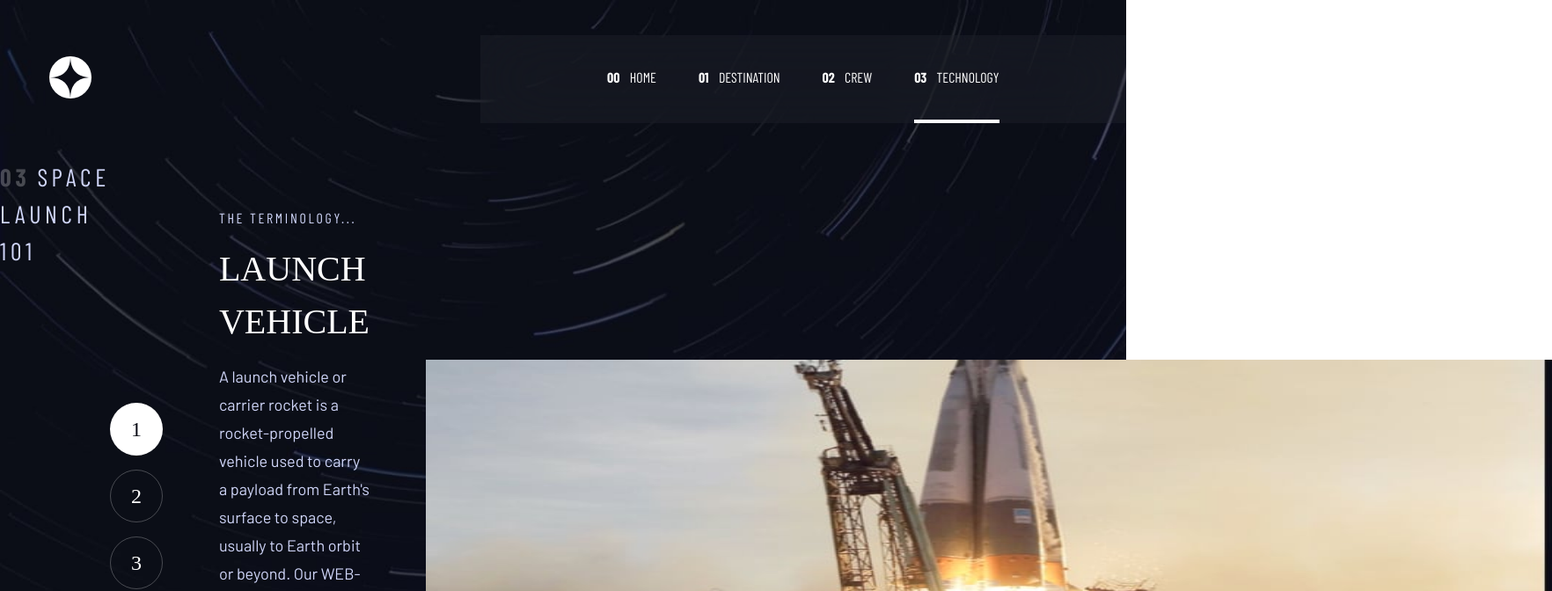
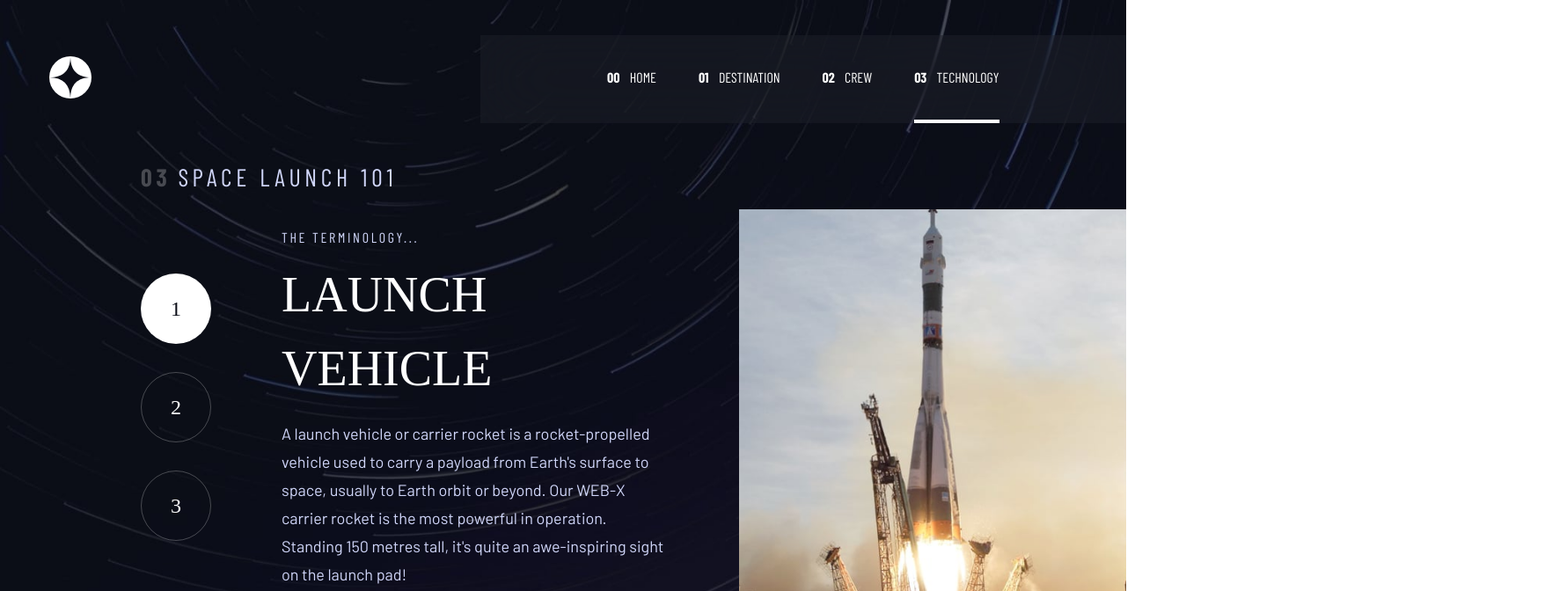
Before and after one commit to guilhermemotta/space-tourism-fm-challenge, a React (Vite) app: page /technology in a window 1280 px wide. Shown: the top 672 px of the page at 88% size, 1764 px wide, since content can reach past the window. Built offline with nearby package versions, Linux system fonts and the light colour scheme; a web font is replaced by a local one.

Commit message:
feature: implementação desktop da página Technology

```diff
--- a/src/components/layout.tsx
+++ b/src/components/layout.tsx
@@ -24,14 +24,12 @@ function Layout(props: LayoutProps) {
 
   return (
     <div
-      className={`min-h-screen bg-cover text-center md:text-start lg:h-full ${bgVariants[bgToRender]} lg:pb-4`}
+      className={`min-h-screen bg-cover text-center md:text-start lg:h-full ${bgVariants[bgToRender]} lg:pb-4 xl:pb-0`}
     >
       <Navbar />
 
       {/* <main className="md:mx-[38px] xl:mx-[165px]">{props.children}</main> */}
-      <main className="flex justify-around md:mx-[38px] xl:mx-0">
-        {props.children}
-      </main>
+      <main className="md:mx-[38px] xl:mx-0 xl:ms-40">{props.children}</main>
     </div>
   );
 }
--- a/src/index.css
+++ b/src/index.css
@@ -26,6 +26,7 @@ picture {
 }
 
 .grid-container--technology {
+  padding-inline: 0;
   grid-template-areas:
     "title"
     "image"
@@ -37,17 +38,25 @@ picture {
   grid-area: title;
 }
 
-.grid-container > picture {
+.grid-container--crew > picture {
   grid-area: image;
   max-width: 60%;
   /* border-bottom: 1px solid hsl(var(--tw-white) / 0.1); */
 }
 
-.grid-container > .crew-details {
+.grid-container--crew > .crew-details {
   grid-area: content;
 }
 
-.grid-container > .dot-indicators {
+.grid-container--crew > .dot-indicators {
+  grid-area: tabs;
+}
+
+.grid-container--technology > .tech-details {
+  grid-area: content;
+}
+
+.grid-container--technology > .tabs {
   grid-area: tabs;
 }
 
@@ -88,9 +97,17 @@ picture {
   }
 
   .grid-container--technology {
-    grid-template-columns: minmax(0, 12rem) minmax(0, 23rem) minmax();
+    grid-template-columns: minmax(0, 5rem) minmax(0, 30rem) minmax(
+        0,
+        max-content
+      );
+    column-gap: 5rem;
+    justify-items: start;
     grid-template-areas:
       "title title title"
       "tabs content image";
   }
+  .grid-container--technology > picture {
+    justify-self: end;
+  }
 }
--- a/src/routes/technology.tsx
+++ b/src/routes/technology.tsx
@@ -1,8 +1,7 @@
 import React from "react";
 
-import Heading from "../components/heading";
-import Layout from "../components/layout";
-import Text from "../components/text";
+import { Heading, Layout, Text } from "../components";
+
 import pageData from "../data.json";
 
 const { technology: techData } = pageData;
@@ -16,7 +15,8 @@ function Technology() {
 
   return (
     <Layout>
-      <header className="text-center md:text-start">
+      <article className="grid-container grid-container--technology gap-4">
+        <header className="title text-center md:text-start">
           <Heading level="5">
             <span className="me-2 font-bold text-white text-opacity-[25%]">
               03
@@ -25,17 +25,13 @@ function Technology() {
           </Heading>
         </header>
 
-      <article className="flex flex-col items-center gap-7 py-8 md:gap-10 md:py-14 lg:flex-row">
-        <div className="flex-auto lg:order-last">
-          <img
-            src={imagesUrl[0]}
-            srcSet={`${imagesUrl[0]} 768w, ${imagesUrl[1]} 515w`}
-            sizes="(min-width: 768px) 768px, (min-width: 1024px) 515px"
-            className="w-screen max-w-[100vw] md:h-[310px]"
-          />
-        </div>
+        <picture>
+          <source media="(max-width: 768px)" srcSet={imagesUrl[0]} />
+          <source media="(min-width: 1024px)" srcSet={imagesUrl[1]} />
+          <img src={imagesUrl[1]} />
+        </picture>
 
-        <div className="flex flex-row gap-4 lg:order-first lg:flex-col">
+        <div className="tabs flex flex-row gap-4 lg:order-first lg:flex-col xl:gap-8">
           {techData.map((_, index) => (
             <button
               key={index}
@@ -43,7 +39,7 @@ function Technology() {
                 currentTabIndex === index
                   ? "bg-white text-black"
                   : "bg-transparent text-white"
-              } h-[40px] w-[40px] cursor-pointer rounded-full border border-white border-opacity-25 font-serif text-[18px] md:h-[60px] md:w-[60px] md:text-[24px]`}
+              } h-[40px] w-[40px] cursor-pointer rounded-full border border-white border-opacity-25 font-serif text-[18px] transition hover:border-opacity-100 md:h-[60px] md:w-[60px] md:text-[24px] xl:h-[80px] xl:w-[80px]`}
               onClick={() => setCurrentTabIndex(index)}
             >
               {index + 1}
@@ -51,11 +47,12 @@ function Technology() {
           ))}
         </div>
 
-        <section className="mx-6 max-w-md text-center lg:text-start">
-          <div className="mb-[9px] font-condensed text-[14px] uppercase tracking-[2.36px] text-gray md:mb-[16px] md:text-[16px] md:tracking-[2.7px]">
+        <section className="tech-details mx-6 max-w-md text-center lg:text-start xl:mx-0">
+          <div className="mb-[9px] font-condensed text-[14px] uppercase tracking-[2.36px] text-gray md:mb-[16px] md:text-[16px] md:tracking-[2.7px] xl:mb-[11px]">
             the terminology...
           </div>
-          <div className="mb-4 font-serif text-[24px] uppercase text-white md:text-[40px]">
+
+          <div className="mb-4 font-serif text-[24px] uppercase text-white md:text-[40px] xl:text-[56px]">
             {techData[currentTabIndex].name}
           </div>
 
```
Lines whose indentation alone changed are shown as unchanged.
